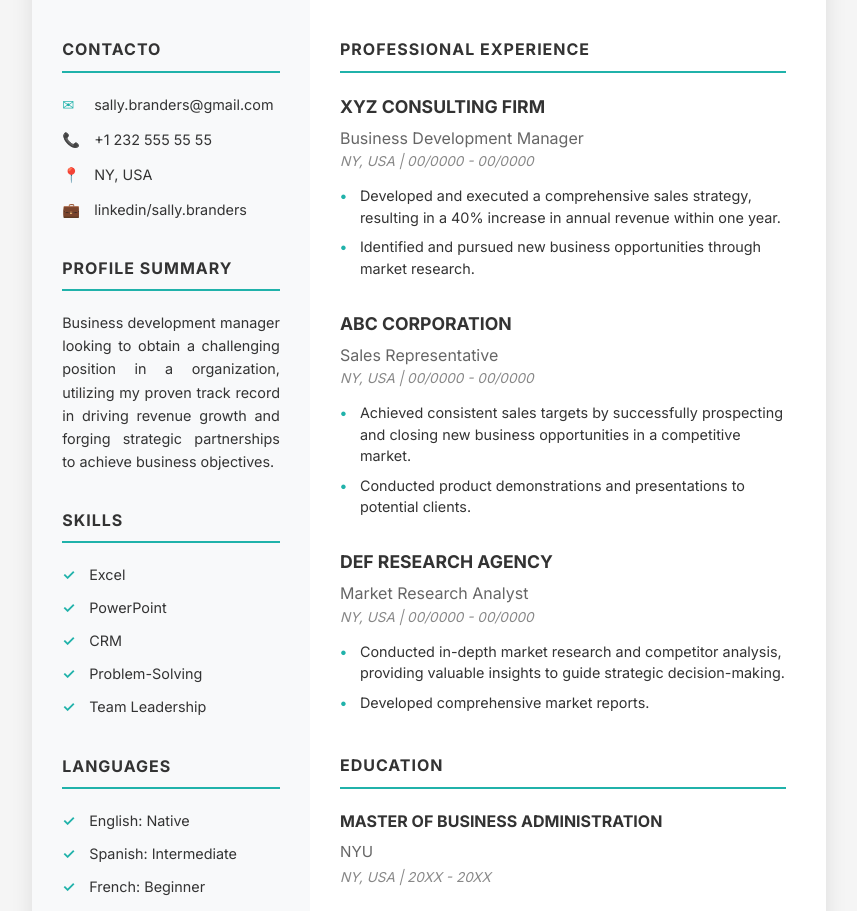
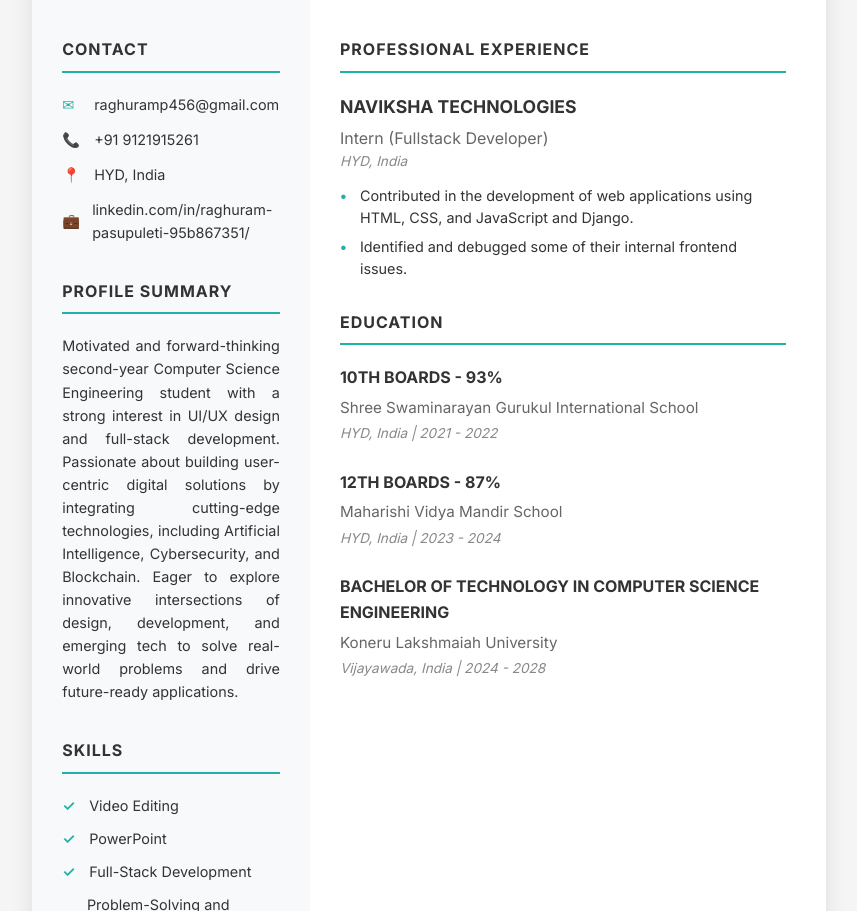
Before and after one commit to raghuram1015/resume, a plain HTML site: page index.html in a window 1280 px wide. Shown: the part 223-1134 px from the top of the page, without its empty margins (211-1068 px from the left). Drawn offline with Linux system fonts and the light colour scheme.

Commit message:
Full Resume

```diff
--- a/index.html
+++ b/index.html
@@ -3,7 +3,7 @@
 <head>
     <meta charset="UTF-8">
     <meta name="viewport" content="width=device-width, initial-scale=1.0">
-    <title>Sally Branders - Resume</title>
+    <title>Raghuram P. - Resume</title>
     <link rel="stylesheet" href="styles.css">
     <link href="https://fonts.googleapis.com/css2?family=Inter:wght@300;400;600;700&display=swap" rel="stylesheet">
 </head>
@@ -13,11 +13,11 @@
         <header class="header">
             <div class="profile-section">
                 <div class="profile-image">
-                    <img src="https://hebbkx1anhila5yf.public.blob.vercel-storage.com/job-resume-template-259.jpg-MM8x5VCHuXEhvSnvBX3cT2ciIPRyss.jpeg" alt="Sally Branders Profile Photo">
+                    <img src="Images/Raghuram.jpg" alt="Raghuram Profile Photo">
                 </div>
                 <div class="name-section">
-                    <h1 class="name">Sally<br><span class="surname">Branders</span></h1>
-                    <div class="job-title">JOB TITLE</div>
+                    <h1 class="name">Raghuram <br><span class="surname">Pasupuleti</span></h1>
+                    <div class="job-title">Computer Science Student</div>
                 </div>
             </div>
         </header>
@@ -28,29 +28,31 @@
             <aside class="left-column">
                 <!-- Contact Section -->
                 <section class="contact-section">
-                    <h2 class="section-title">CONTACTO</h2>
+                    <h2 class="section-title">CONTACT</h2>
                     <div class="contact-item">
                         <span class="icon">✉</span>
-                        <span>sally.branders@gmail.com</span>
+                        <span>raghuramp456@gmail.com</span>
                     </div>
                     <div class="contact-item">
                         <span class="icon">📞</span>
-                        <span>+1 232 555 55 55</span>
+                        <span>+91 9121915261</span>
                     </div>
                     <div class="contact-item">
                         <span class="icon">📍</span>
-                        <span>NY, USA</span>
+                        <span>HYD, India</span>
                     </div>
                     <div class="contact-item">
                         <span class="icon">💼</span>
-                        <span>linkedin/sally.branders</span>
+                        <span>linkedin.com/in/raghuram-pasupuleti-95b867351/</span>
                     </div>
                 </section>
 
                 <!-- Profile Summary -->
                 <section class="profile-summary">
                     <h2 class="section-title">PROFILE SUMMARY</h2>
-                    <p>Business development manager looking to obtain a challenging position in a organization, utilizing my proven track record in driving revenue growth and forging strategic partnerships to achieve business objectives.</p>
+                    <p>Motivated and forward-thinking second-year Computer Science Engineering student with a strong interest in UI/UX design and full-stack development. Passionate about building user-centric digital solutions by integrating cutting-edge technologies, including Artificial Intelligence, Cybersecurity, and Blockchain. Eager to explore innovative intersections of design, development, and emerging tech to solve real-world problems and drive future-ready applications.
+
+</p>
                 </section>
 
                 <!-- Skills Section -->
@@ -58,7 +60,7 @@
                     <h2 class="section-title">SKILLS</h2>
                     <div class="skill-item">
                         <span class="checkmark">✓</span>
-                        <span>Excel</span>
+                        <span>Video Editing</span>
                     </div>
                     <div class="skill-item">
                         <span class="checkmark">✓</span>
@@ -66,15 +68,23 @@
                     </div>
                     <div class="skill-item">
                         <span class="checkmark">✓</span>
-                        <span>CRM</span>
+                        <span>Full-Stack Development</span>
                     </div>
                     <div class="skill-item">
                         <span class="checkmark">✓</span>
-                        <span>Problem-Solving</span>
+                        <span>Problem-Solving and Logical Reasoning</span>
                     </div>
                     <div class="skill-item">
                         <span class="checkmark">✓</span>
                         <span>Team Leadership</span>
+                    </div>
+                    <div class="skill-item">
+                        <span class="checkmark">✓</span>
+                        <span>Coding Languages:C++, HTML, CSS, Java, JavaScript, Python, React.JS, C.</span>
+                    </div>
+                    <div class="skill-item">
+                        <span class="checkmark">✓</span>
+                        <span>UI/UX, Figma.</span>
                     </div>
                 </section>
 
@@ -83,15 +93,15 @@
                     <h2 class="section-title">LANGUAGES</h2>
                     <div class="language-item">
                         <span class="checkmark">✓</span>
-                        <span>English: Native</span>
+                        <span>English: Advanced</span>
                     </div>
                     <div class="language-item">
                         <span class="checkmark">✓</span>
-                        <span>Spanish: Intermediate</span>
+                        <span>Hindi: Advanced</span>
                     </div>
                     <div class="language-item">
                         <span class="checkmark">✓</span>
-                        <span>French: Beginner</span>
+                        <span>Telugu: Native</span>
                     </div>
                 </section>
             </aside>
@@ -103,56 +113,37 @@
                     <h2 class="section-title">PROFESSIONAL EXPERIENCE</h2>
 
                     <div class="job">
-                        <h3 class="company-name">XYZ CONSULTING FIRM</h3>
+                        <h3 class="company-name">Naviksha Technologies</h3>
                         <div class="job-title-date">
-                            <span class="job-position">Business Development Manager</span>
+                            <span class="job-position">Intern (Fullstack Developer)</span>
                         </div>
-                        <div class="job-location-date">NY, USA | 00/0000 - 00/0000</div>
+                        <div class="job-location-date">HYD, India  </div>
                         <ul class="job-responsibilities">
-                            <li>Developed and executed a comprehensive sales strategy, resulting in a 40% increase in annual revenue within one year.</li>
-                            <li>Identified and pursued new business opportunities through market research.</li>
+                            <li>Contributed in the development of web applications using HTML, CSS, and JavaScript and Django.</li>
+                            <li>Identified and debugged some of their internal frontend issues.</li>
                         </ul>
                     </div>
-
-                    <div class="job">
-                        <h3 class="company-name">ABC CORPORATION</h3>
-                        <div class="job-title-date">
-                            <span class="job-position">Sales Representative</span>
-                        </div>
-                        <div class="job-location-date">NY, USA | 00/0000 - 00/0000</div>
-                        <ul class="job-responsibilities">
-                            <li>Achieved consistent sales targets by successfully prospecting and closing new business opportunities in a competitive market.</li>
-                            <li>Conducted product demonstrations and presentations to potential clients.</li>
-                        </ul>
-                    </div>
-
-                    <div class="job">
-                        <h3 class="company-name">DEF RESEARCH AGENCY</h3>
-                        <div class="job-title-date">
-                            <span class="job-position">Market Research Analyst</span>
-                        </div>
-                        <div class="job-location-date">NY, USA | 00/0000 - 00/0000</div>
-                        <ul class="job-responsibilities">
-                            <li>Conducted in-depth market research and competitor analysis, providing valuable insights to guide strategic decision-making.</li>
-                            <li>Developed comprehensive market reports.</li>
-                        </ul>
-                    </div>
-                </section>
 
                 <!-- Education Section -->
                 <section class="education-section">
                     <h2 class="section-title">EDUCATION</h2>
 
                     <div class="education-item">
-                        <h3 class="degree">MASTER OF BUSINESS ADMINISTRATION</h3>
-                        <div class="school">NYU</div>
-                        <div class="education-date">NY, USA | 20XX - 20XX</div>
+                        <h3 class="degree">10th Boards - 93%</h3>
+                        <div class="school">Shree Swaminarayan Gurukul International School</div>
+                        <div class="education-date">HYD, India | 2021 - 2022</div>
                     </div>
 
                     <div class="education-item">
-                        <h3 class="degree">BACHELOR OF COMMERCE IN MARKETING</h3>
-                        <div class="school">NYU</div>
-                        <div class="education-date">NY, USA | 20XX - 20XX</div>
+                        <h3 class="degree">12th Boards - 87%</h3>
+                        <div class="school">Maharishi Vidya Mandir School</div>
+                        <div class="education-date">HYD, India | 2023 - 2024</div>
+                    </div>
+
+                    <div class="education-item">
+                        <h3 class="degree">Bachelor of Technology in Computer Science Engineering</h3>
+                        <div class="school">Koneru Lakshmaiah University</div>
+                        <div class="education-date">Vijayawada, India | 2024 - 2028</div>
                     </div>
                 </section>
             </main>
--- a/styles.css
+++ b/styles.css
@@ -57,7 +57,7 @@ body {
 
 .name {
     font-size: 3.5rem;
-    font-weight: 300;
+    font-weight: 700;
     line-height: 0.9;
     margin-bottom: 10px;
 }
```
Also changed, not shown: Images/Raghuram.jpg (added).
